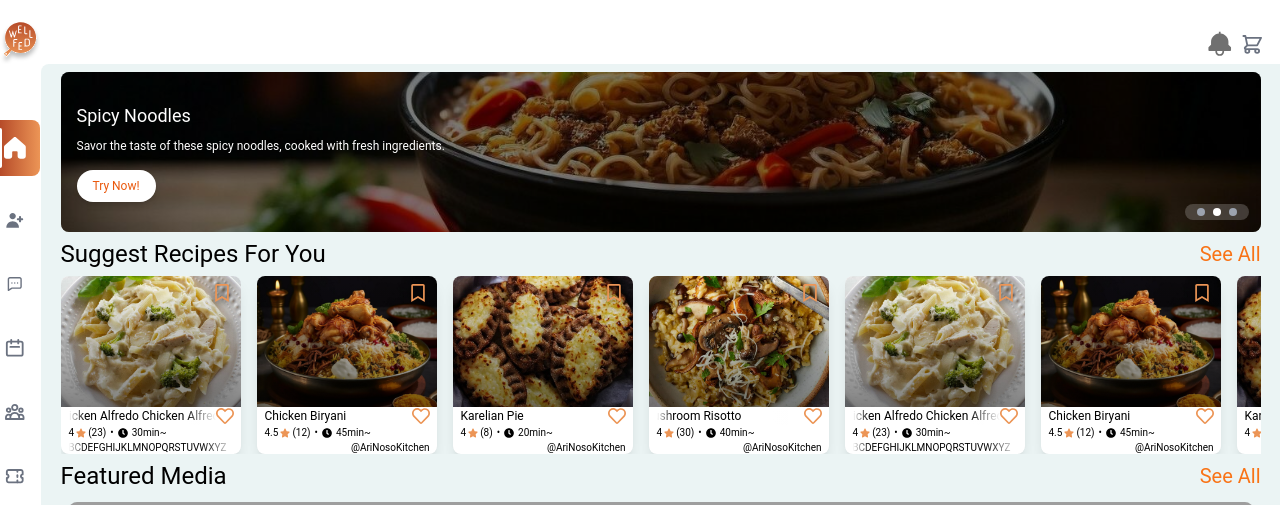
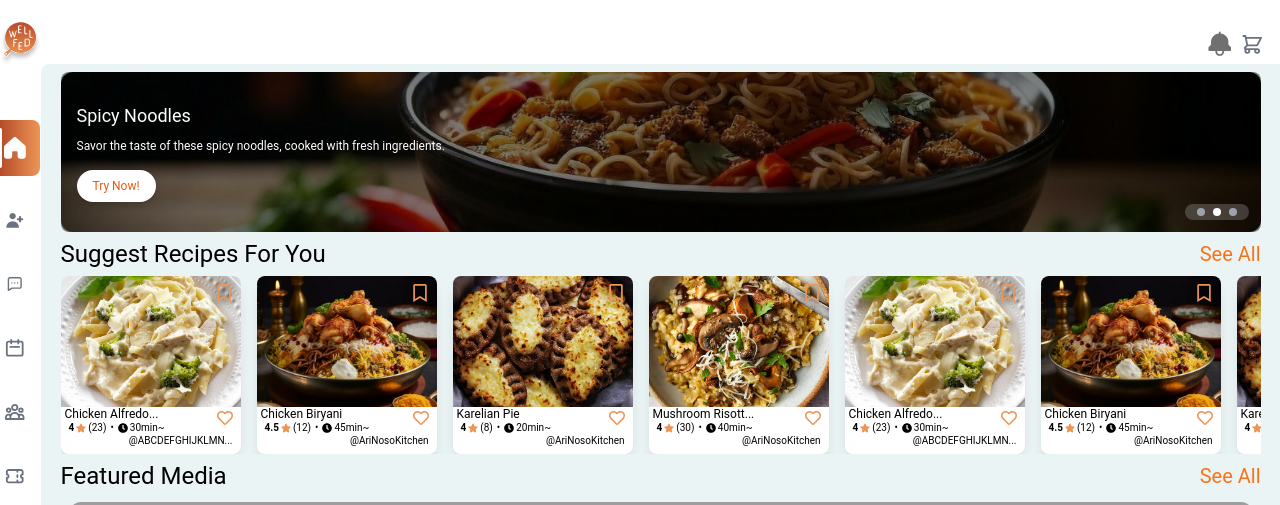
Before and after one commit to rithvikvelapati/WellFed, a Next.js app in the folder frontend/wellfed/: page / in a window 1280 px wide. Shown: the top 505 px of the page. Built offline with nearby package versions, Linux system fonts and the light colour scheme; grey boxes are pictures that could not be loaded.

Commit message:
Sizing & layout of Recipe card updated again.

```diff
--- a/frontend/wellfed/src/app/globals.css
+++ b/frontend/wellfed/src/app/globals.css
@@ -258,27 +258,15 @@ button.mobile-secondary-btn {
   display: none !important;
 }
 
-/* Keyframe animation for auto-scrolling */
-@keyframes scrollText {
+@keyframes marquee {
   0% {
-    transform: translateX(100%); /* Start off the right edge */
+    transform: translateX(0);
   }
   100% {
-    transform: translateX(-100%); /* Move off the left edge */
+    transform: translateX(-100%);
   }
 }
 
-.scroll-container {
-  overflow: hidden;
-  white-space: nowrap;
-  max-width: 100px; /* Set this based on how much space you want */
+.animate-marquee {
+  animation: marquee linear infinite;
 }
-
-.scroll-text {
-  display: inline-block;
-  white-space: nowrap;
-}
-
-.scrolling {
-  animation: scrollText 10s linear infinite; /* Smooth continuous scroll */
-}
--- a/frontend/wellfed/src/components/AutoScrollText.tsx
+++ b/frontend/wellfed/src/components/AutoScrollText.tsx
@@ -2,22 +2,29 @@ import React from 'react';
 
 interface AutoScrollTextProps {
   text: string;
-  className?: string; // Add className prop
+  className?: string;
+  isFocused: boolean;
 }
 
-const AutoScrollText: React.FC<AutoScrollTextProps> = ({ text, className = '' }) => {
+const AutoScrollText: React.FC<AutoScrollTextProps> = ({ text, className = '', isFocused }) => {
+
+  const shouldScroll = text.length > 15;
+  const truncatedText = shouldScroll ? text.slice(0, 15) + '...' : text;
 
   return (
     <div className={`relative w-full overflow-hidden whitespace-nowrap ${className}`}>
-      {/* Gradient overlay on the left */}
-      <div className="pointer-events-none absolute inset-y-0 left-0 w-4 z-10 bg-gradient-to-r from-white to-transparent"></div>
-
-      {/* Gradient overlay on the right */}
-      <div className="pointer-events-none absolute inset-y-0 right-0 w-8 z-10 bg-gradient-to-l from-white to-transparent"></div>
+      {/* Conditionally apply gradient overlay on focus */}
+      {isFocused && (
+        <>
+          <div className="pointer-events-none absolute inset-y-0 left-0 w-4 z-10 bg-gradient-to-r from-white to-transparent"></div>
+          <div className="pointer-events-none absolute inset-y-0 right-0 w-4 z-10 bg-gradient-to-l from-white to-transparent"></div>
+        </>
+      )}
 
       {/* Scrollable text */}
-      <div className='animate-marquee'>
-        {text}
+      <div className={`transition-transform ease-in-out duration-800 ${isFocused && shouldScroll ? 'animate-marquee' : ''}`}
+        style={{ animationDuration: '20s' }}>
+          {isFocused && shouldScroll ? text : truncatedText}
       </div>
     </div>
   );
--- a/frontend/wellfed/src/components/Dashboard/ui/FeaturedMedia.tsx
+++ b/frontend/wellfed/src/components/Dashboard/ui/FeaturedMedia.tsx
@@ -8,7 +8,7 @@ const FeaturedMedia: React.FC<FeaturedMediaProps> = ({ videoUrl }) => {
   return (
     <div className="container my-1 px-2 w-full">
       <div
-        className="overflow-hidden relative w-full rounded-lg"
+        className="overflow-hidden relative w-full rounded-xl"
         style={{ paddingTop: '56.25%', margin: 0, border: 0 }}
       >
         <iframe
--- a/frontend/wellfed/src/components/Dashboard/ui/SlideCard.tsx
+++ b/frontend/wellfed/src/components/Dashboard/ui/SlideCard.tsx
@@ -32,12 +32,12 @@ const SlideCard: React.FC<SlideshowProps> = ({ slides }) => {
   };
 
   return (
-    <div className="relative w-full rounded-lg">
+    <div className="relative w-full rounded-xl">
       <div className="relative overflow-hidden h-40">
         <img
           src={slides[currentIndex].imageUrl}
           alt={`Slide ${currentIndex}`}
-          className="w-full h-full rounded-lg object-cover"
+          className="w-full h-full rounded-xl object-cover"
         />
         <div className="absolute inset-0 bg-black bg-opacity-50 p-4 flex flex-col justify-center rounded-lg">
           <div className="text-white text-left">
--- a/frontend/wellfed/src/components/Dashboard/ui/SlideShow.tsx
+++ b/frontend/wellfed/src/components/Dashboard/ui/SlideShow.tsx
@@ -4,7 +4,7 @@ import { slidesData } from '../../../constants'; // Import slides data
 
 const SlideShow: React.FC = () => {
   return (
-    <div className="container rounded-lg">
+    <div className="container rounded-xl">
       <SlideCard slides={slidesData} />
     </div>
   );
--- a/frontend/wellfed/src/components/RecipeCard.tsx
+++ b/frontend/wellfed/src/components/RecipeCard.tsx
@@ -1,4 +1,4 @@
-import React from 'react';
+import React, { useState } from 'react';
 import { FaBookmark, FaRegBookmark, FaHeart, FaRegHeart, FaStar, FaClock } from 'react-icons/fa';
 import AutoScrollText from './AutoScrollText';
 
@@ -19,21 +19,29 @@ interface RecipeCardProps {
 }
 
 const RecipeCard: React.FC<RecipeCardProps> = ({ recipe, toggleFavorite, toggleBookmark }) => {
+  const [isFocused, setIsFocused] = useState(false); // State to control focus
+
   return (
     <div
-      className="relative inline-block flex-shrink-0 w-[180px] h-[178px] bg-white rounded-lg overflow-hidden shadow-lg">
+      className="relative inline-block flex-shrink-0 w-[180px] h-[178px] bg-white rounded-lg overflow-hidden shadow-lg"
+      tabIndex={0} // Make the card focusable
+      onFocus={() => setIsFocused(true)} // Set focus
+      onBlur={() => setIsFocused(false)} // Remove focus when blur
+    >
       {/* Recipe Image */}
       <div className="relative w-full h-[131px]">
-        {/* Image with overlay */}
         <img src={recipe.imageUrl} alt={recipe.title} className="w-full h-full object-cover" />
 
         {/* Curved Gradient Overlay */}
+        {isFocused && (
           <div className="absolute inset-0 bg-gradient-to-t from-black/50 to-transparent"></div>
+        )}
 
         {/* Bookmark Button */}
+        <div className="absolute top-0 right-0 p-0 m-2">
           <button
             onClick={() => toggleBookmark(recipe.id)}
-          className="absolute top-2 right-2.5 p-0 text-lg text-[#EC9556] hover:text-[#e8773c]"
+            className="text-lg text-[#EC9556] hover:text-[#e8773c] p-0"
           >
             {recipe.bookmarked ? (
               <FaBookmark className="drop-shadow-[0_0_5px_rgba(0,0,0,1)]" />
@@ -42,48 +50,51 @@ const RecipeCard: React.FC<RecipeCardProps> = ({ recipe, toggleFavorite, toggleB
             )}
           </button>
         </div>
+      </div>
 
       {/* Recipe Details */}
-      <div className="flex flex-col w-[165px] p-0 ml-2 mt-0.4">
+      <div className="flex flex-col w-full p-0 bottom-0 ml-1 mt-0">
         {/* Title and Favorite Icon on Opposite Sides */}
         <div className="flex justify-between items-center m-0 p-0 w-full">
-          {/* Conditionally use AutoScrollText or plain text */}
+          {/* Conditionally use AutoScrollText for title if it's longer than 15 characters */}
           {recipe.title.length > 15 ? (
-            <AutoScrollText text={recipe.title} className="text-md text-[12px] w-[140px] truncate m-0 p-0 w-full" />
+            <AutoScrollText text={recipe.title} className="text-md text-[12px] w-[120px] truncate leading-tight m-0 p-0" isFocused={isFocused} />
           ) : (
-            <span className="text-md text-[12px] truncate m-0 p-0 w-full">{recipe.title}</span>
+            <span className="text-md text-[12px] truncate leading-tight m-0 p-0">{recipe.title}</span>
           )}
 
           {/* Favorite Button */}
+          <div className="absolute top-[125px] right-0 p-0 m-2">
             <button
               onClick={() => toggleFavorite(recipe.id)}
-            className="p-0 text-lg text-[#EC9556] hover:text-[#e8773c] ml-auto"
+              className="text-[#EC9556] hover:text-[#e8773c]"
             >
               {recipe.favorited ? <FaHeart /> : <FaRegHeart />}
             </button>
           </div>
+        </div>
 
         {/* Rating, Review Count, Dot, and Time */}
-        <div className="flex items-center text-[10px] m-0 p-0">
-          <div className="flex items-center m-0 p-0 ">
-            <span className="text-semi-bold">{recipe.rating}</span>
+        <div className="flex items-center text-[10px] leading-tight ml-1 p-0">
+          <div className="flex items-center m-0 p-0">
+            <span className="font-semibold">{recipe.rating}</span>
             <FaStar className="text-[#EC9556] ml-0.5 m-0 p-0" />
             <span className="ml-0.5 m-0 p-0">({recipe.reviews})</span>
           </div>
-          {/* Dot */}
           <span className="mx-1 m-0 p-0">•</span>
           <div className="flex items-center m-0 p-0">
-            <FaClock className="mr-1 m-0 p-0" />
+            <FaClock className="mr-0.5 m-0 p-0" />
             {recipe.time}~
           </div>
         </div>
 
-        {/* Handle */}
-        <div className="flex justify-end items-center m-0 p-0">
+        {/* Chef Handle (aligned to the right side, scrolling within 90px if needed) */}
+        <div className="flex justify-end items-center mr-3 p-0 leading-tight">
+          {/* Conditionally use AutoScrollText for handle if it's longer than 15 characters */}
           {recipe.handle.length > 15 ? (
-            <AutoScrollText text={recipe.handle} className="text-[10px] text-md m-0 p-0" />
+            <AutoScrollText text={recipe.handle} className="text-[10px] text-md m-0 p-0 leading-tight w-[90px] text-right" isFocused={isFocused} />
           ) : (
-            <span className="text-[10px] text-md m-0 p-0">{recipe.handle}</span>
+            <span className="text-[10px] text-md m-0 p-0 leading-tight w-[90px] text-right">{recipe.handle}</span>
           )}
         </div>
       </div>
```
Lines whose indentation alone changed are shown as unchanged.
